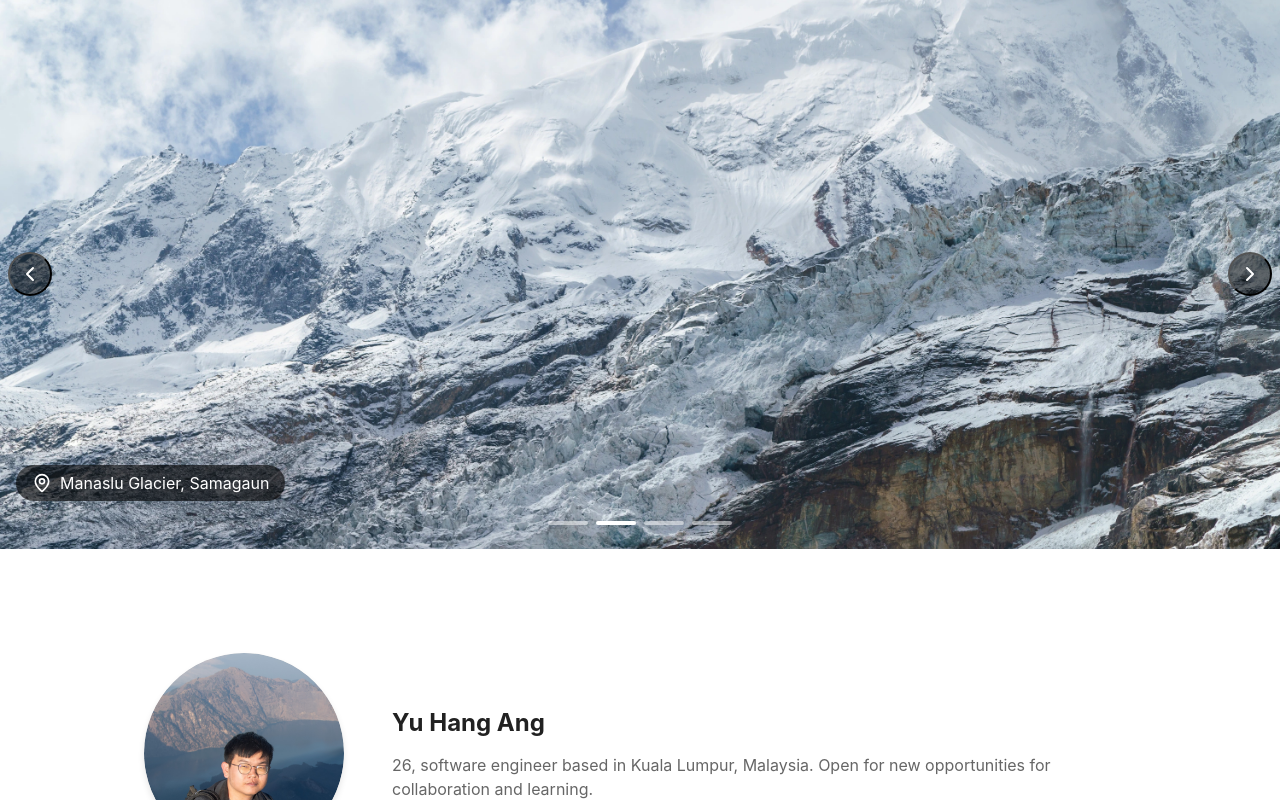
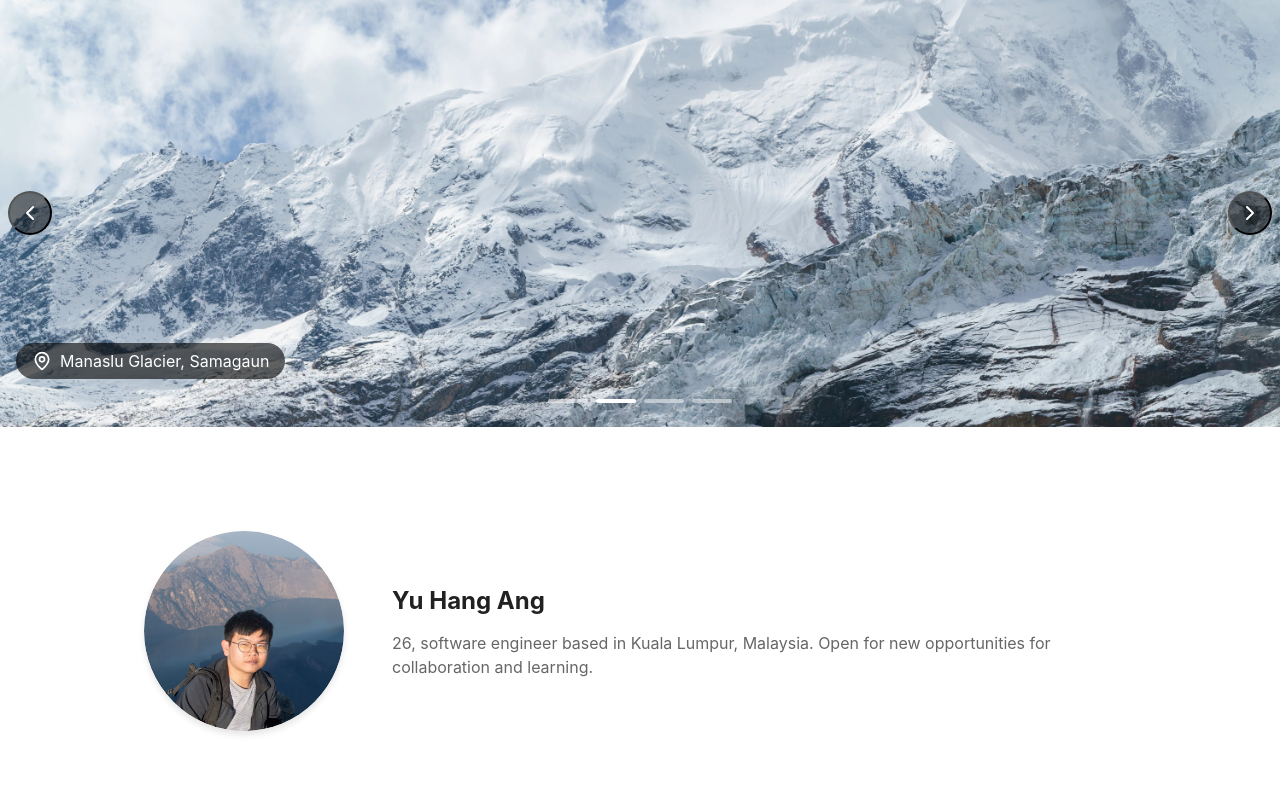
Before and after one commit to yuhangang/personal-blog, a Next.js app: page / in a window 1280 px wide. Shown: the top 800 px of the page. Built offline with nearby package versions, Linux system fonts and the light colour scheme.

Commit message:
adjust carousel

```diff
--- a/app/_components/about/imageCarousel/imageCarousel.style.ts
+++ b/app/_components/about/imageCarousel/imageCarousel.style.ts
@@ -22,7 +22,7 @@ const SlideContainer = styled.div`
   position: relative;
   width: 100%;
   overflow: hidden;
-  aspect-ratio: 21 / 9;
+  aspect-ratio: 3 / 1;
 
   @media (max-width: 768px) {
     aspect-ratio: 9 / 16;
--- a/app/_components/about/imageCarousel/imageCarousel.tsx
+++ b/app/_components/about/imageCarousel/imageCarousel.tsx
@@ -109,7 +109,7 @@ const ImageCarousel: React.FC<{ slides: Slide[] }> = ({ slides }) => {
                 alt={memoizedSlides[slideIndex].title}
                 layout="fill"
                 objectFit="cover"
-                objectPosition="50% 20%"
+                objectPosition="50% 15%"
                 priority={slideIndex < 2}
               />
               {memoizedSlides[slideIndex].location && (
```
